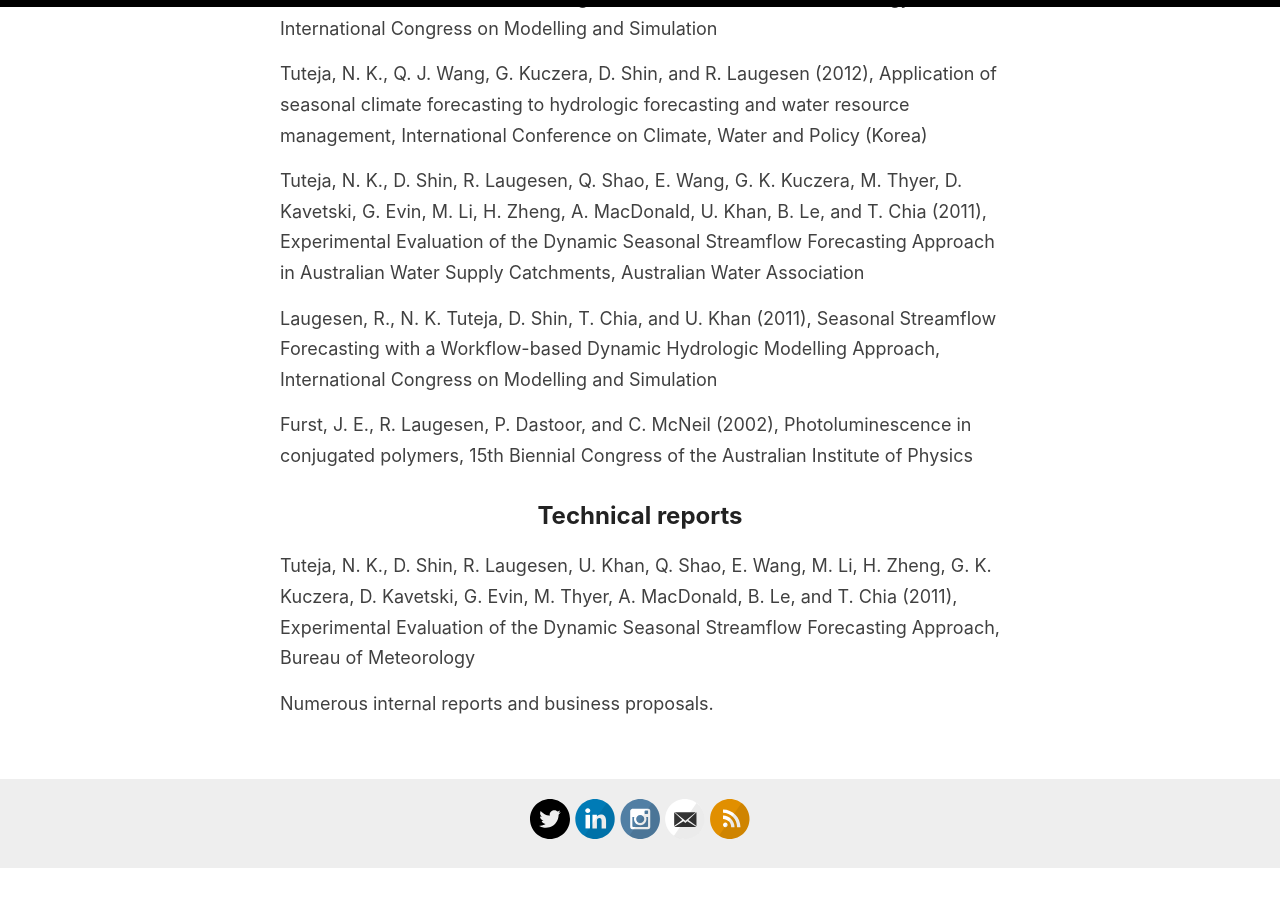
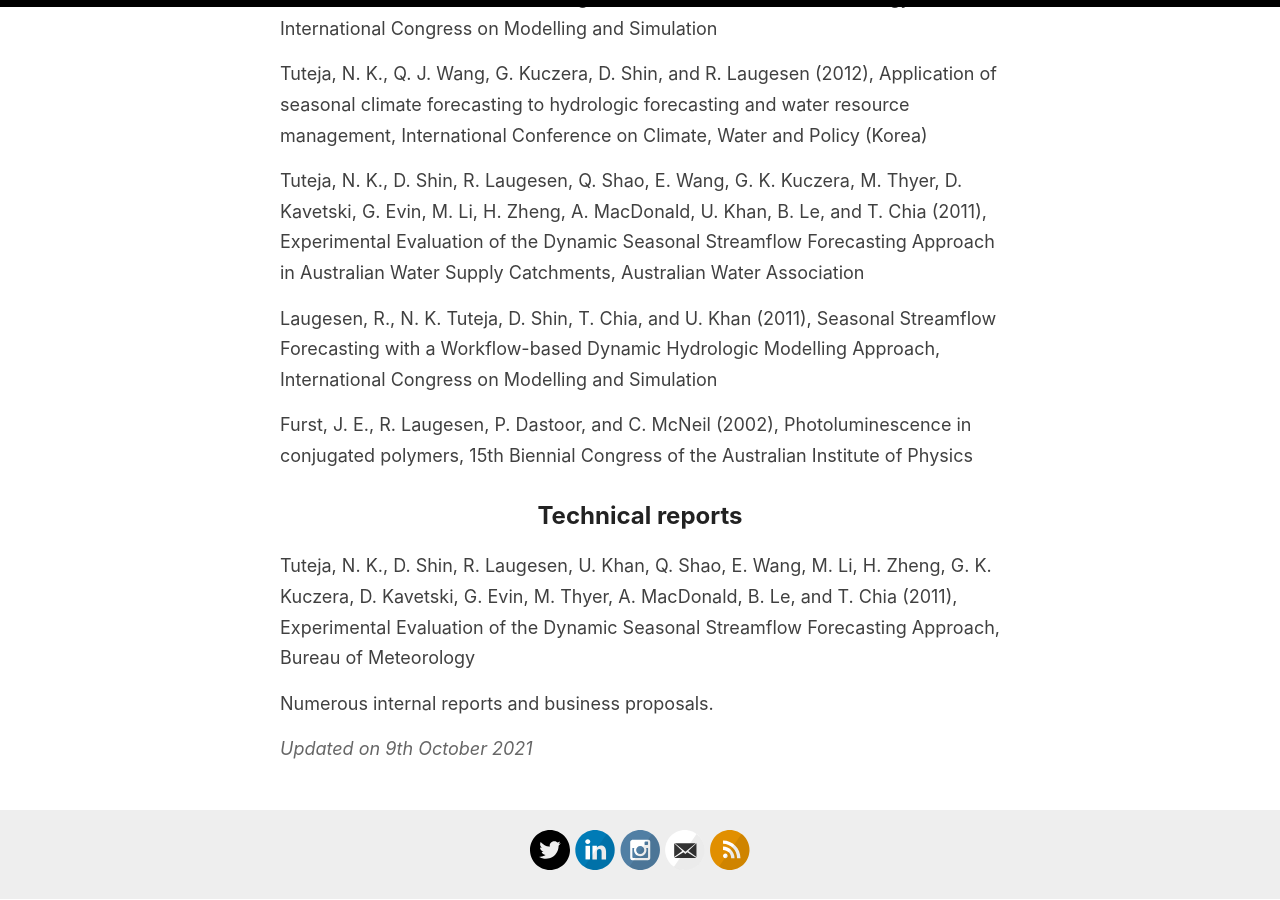
Before and after one commit to richardlaugesen/richardlaugesen.github.io, a Jekyll site: the page built from _pages/publications.md, in a window 1280 px wide and 900 px high, scrolled down 4085 px. Built offline with Jekyll 4.4.1, drawn with Linux system fonts in a browser that asks for light colours; before the commit the page ends 4954 px from its top, so only the background shows below that.

Commit message:
Update publications.md

```diff
--- a/_pages/publications.md
+++ b/_pages/publications.md
@@ -82,3 +82,7 @@ Furst, J. E., R. Laugesen, P. Dastoor, and C. McNeil (2002), Photoluminescence i
 Tuteja, N. K., D. Shin, R. Laugesen, U. Khan, Q. Shao, E. Wang, M. Li, H. Zheng, G. K. Kuczera, D. Kavetski, G. Evin, M. Thyer, A. MacDonald, B. Le, and T. Chia (2011), Experimental Evaluation of the Dynamic Seasonal Streamflow Forecasting Approach, Bureau of Meteorology
 
 Numerous internal reports and business proposals.
+
+<div class="date">
+  Updated on 9th October 2021
+</div>
```
